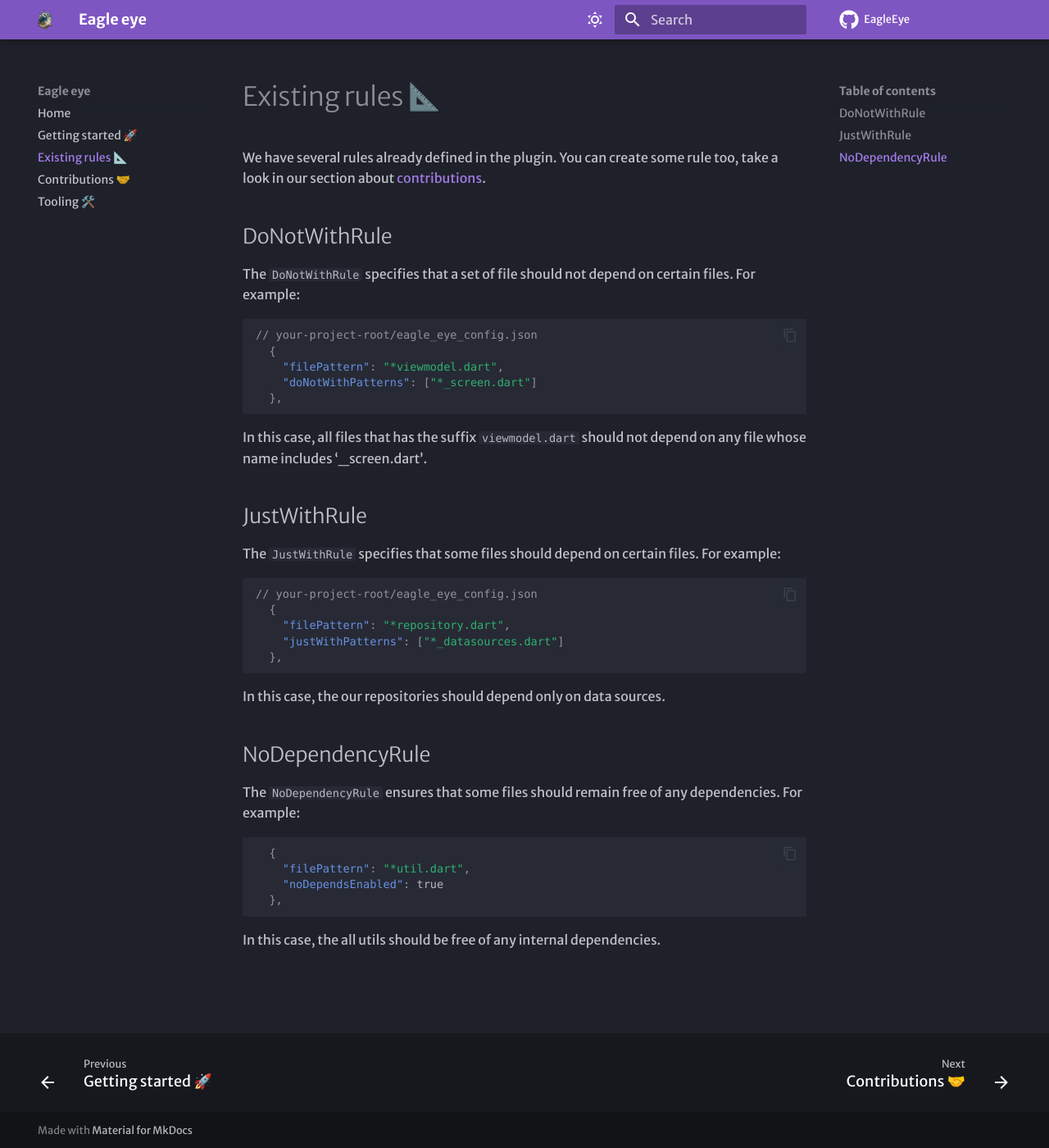
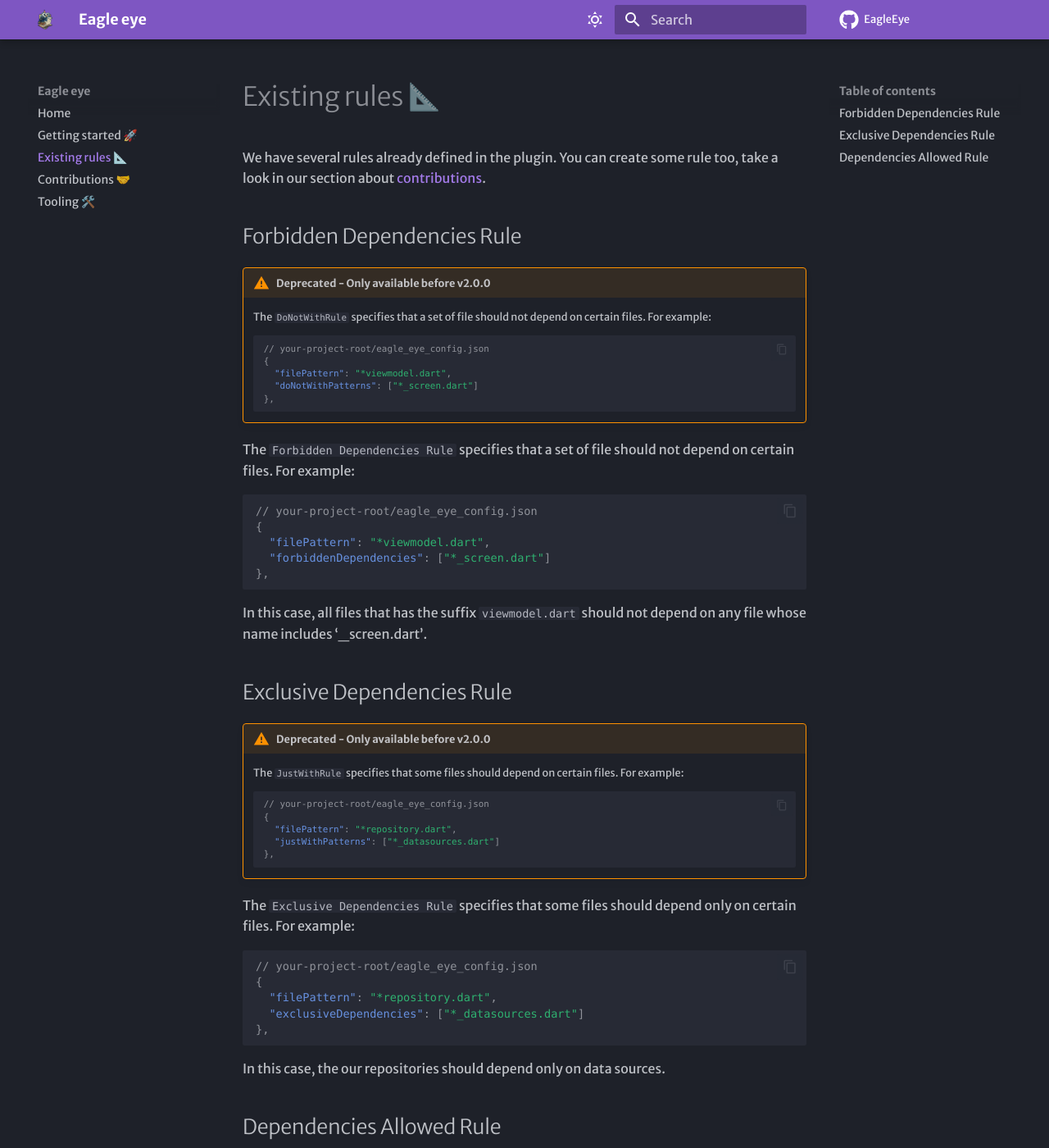
Before and after one commit to CodandoTV/eagle-eye, an MkDocs documentation site: the page built from doc/2-existing-rules.md, in a window 1280 px wide and 1400 px high. Shown: the whole window at 82% size. Built offline with MkDocs 1.6.1 and Material for MkDocs 9.7.7, drawn with Linux system fonts in a browser that asks for light colours; some web fonts are replaced; comment, search, counter and statistics services are not loaded; some of the changed text lies outside the part shown.

Commit message:
Update documentation

````diff
--- a/doc/2-existing-rules.md
+++ b/doc/2-existing-rules.md
@@ -2,42 +2,77 @@
 
 We have several rules already defined in the plugin. You can create some rule too, take a look in our section about [contributions](./3-contributions.md).
 
-## DoNotWithRule
+## Forbidden Dependencies Rule
 
-The `DoNotWithRule` specifies that a set of file should not depend on certain files. For example:
+!!! warning "Deprecated - Only available before v2.0.0"
+
+    The `DoNotWithRule` specifies that a set of file should not depend on certain files. For example:
+
+    ```json
+    // your-project-root/eagle_eye_config.json
+    {
+      "filePattern": "*viewmodel.dart",
+      "doNotWithPatterns": ["*_screen.dart"]
+    },
+    ```
+
+The `Forbidden Dependencies Rule` specifies that a set of file should not depend on certain files. For example:
 
 ```json
 // your-project-root/eagle_eye_config.json
-  {
-    "filePattern": "*viewmodel.dart",
-    "doNotWithPatterns": ["*_screen.dart"]
-  },
+{
+  "filePattern": "*viewmodel.dart",
+  "forbiddenDependencies": ["*_screen.dart"]
+},
 ```
 
 In this case, all files that has the suffix `viewmodel.dart` should not depend on any file whose name includes '_screen.dart'.
 
-## JustWithRule
+## Exclusive Dependencies Rule
 
-The `JustWithRule` specifies that some files should depend on certain files. For example:
+!!! warning "Deprecated - Only available before v2.0.0"
+
+    The `JustWithRule` specifies that some files should depend on certain files. For example:
+
+    ```json
+    // your-project-root/eagle_eye_config.json
+    {
+      "filePattern": "*repository.dart",
+      "justWithPatterns": ["*_datasources.dart"]
+    },
+    ```
+
+The `Exclusive Dependencies Rule` specifies that some files should depend only on certain files. For example:
 
 ```json
 // your-project-root/eagle_eye_config.json
-  {
-    "filePattern": "*repository.dart",
-    "justWithPatterns": ["*_datasources.dart"]
-  },
+{
+  "filePattern": "*repository.dart",
+  "exclusiveDependencies": ["*_datasources.dart"]
+},
 ```
 
 In this case, the our repositories should depend only on data sources.
 
-## NoDependencyRule
+## Dependencies Allowed Rule
 
-The `NoDependencyRule` ensures that some files should remain free of any dependencies. For example:
+!!! warning "Deprecated - Only available before v2.0.0"
+
+    The `NoDependencyRule` ensures that some files should remain free of any dependencies. For example:
+
+    ```json
+      {
+        "filePattern": "*util.dart",
+        "noDependsEnabled": true
+      },
+    ```
+
+The `Dependencies Allowed Rule` ensures that some files should remain free of any dependencies. For example:
 
 ```json
   {
     "filePattern": "*util.dart",
-    "noDependsEnabled": true
+    "dependenciesAllowed": false
   },
 ```
 
````
